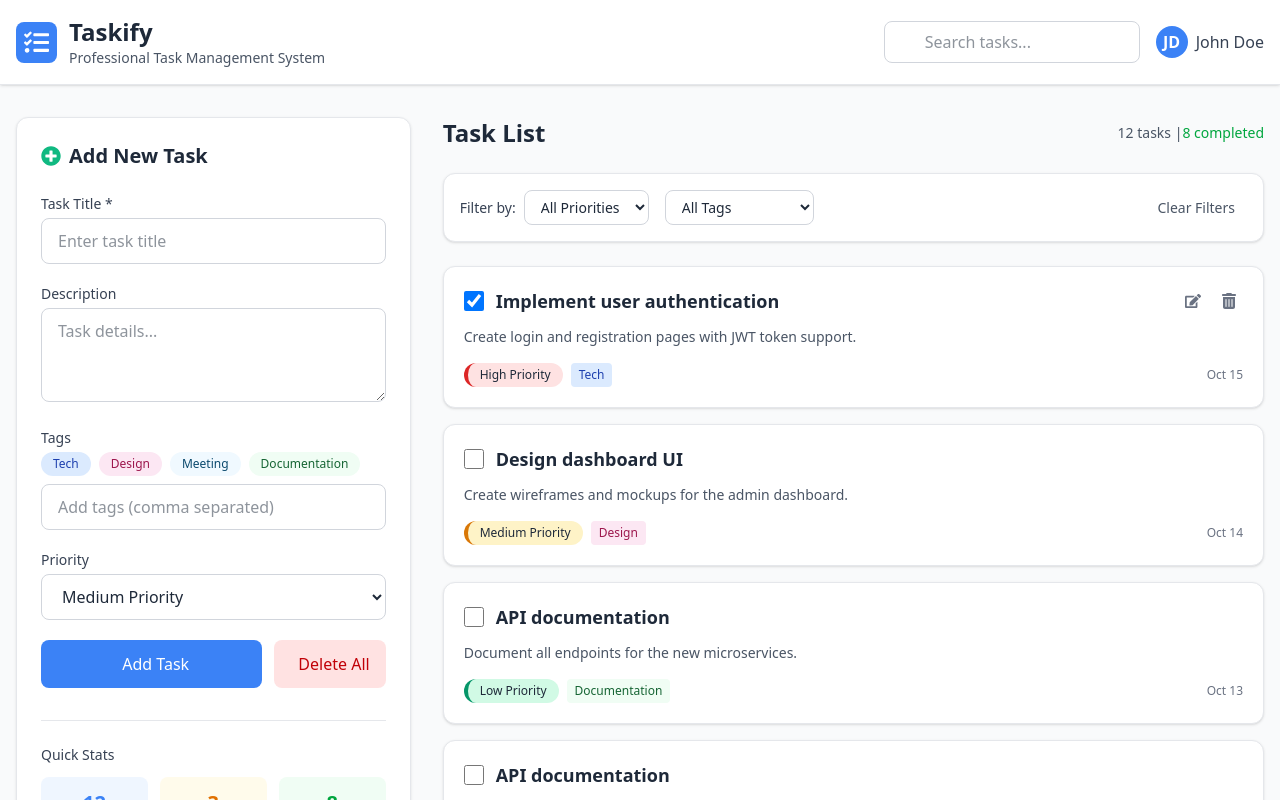
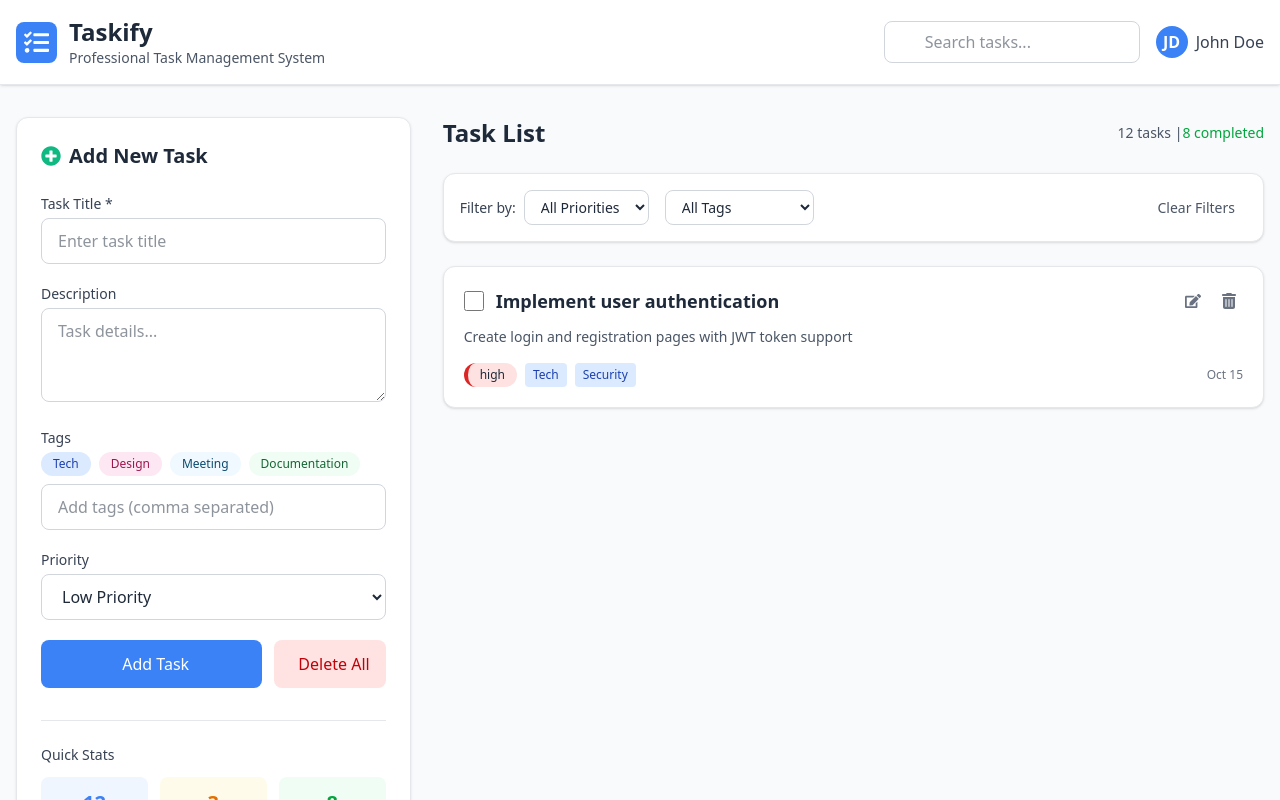
Before and after one commit to mahmudtech/Taskify, a React (Vite) app: page / in a window 1280 px wide. Shown: the top 800 px of the page. Built offline with nearby package versions, Linux system fonts and the light colour scheme.

Commit message:
feat(add): task aded show disply

```diff
--- a/src/App.jsx
+++ b/src/App.jsx
@@ -1,14 +1,37 @@
+import { useState } from "react";
 import Footer from "./components/layout/Footer";
 import Header from "./components/layout/Header";
 import TaskBoard from "./components/tasks/TaskBoard";
 
 export default function App() {
+  const defaultTask = {
+    id: crypto.randomUUID(),
+    title: "Implement user authentication",
+    description: "Create login and registration pages with JWT token support",
+    tags: ["Tech", "Security"],
+    priority: "high",
+    isCompleted: false,
+    date: new Date(),
+  };
+  const [tasks, setTasks] = useState([defaultTask]);
+
+  const handleOnChecked = (id) => {
+    console.log(id);
+  };
+
+  const handleAddTask = (newTask) => {
+    setTasks([...tasks, newTask]);
+  };
   return (
     <div>
       <Header />
       <main className="container mx-auto px-4 py-8">
         <div className="grid grid-cols-1 lg:grid-cols-3 gap-8">
-          <TaskBoard />
+          <TaskBoard
+            tasks={tasks}
+            onChecked={handleOnChecked}
+            addTask={handleAddTask}
+          />
         </div>
       </main>
       <Footer />
--- a/src/components/tasks/AddTask.jsx
+++ b/src/components/tasks/AddTask.jsx
@@ -1,6 +1,31 @@
+import { useState } from "react";
 import { FaPlusCircle } from "react-icons/fa";
 
-export default function AddTask() {
+export default function AddTask({ addTask }) {
+  const [task, setTask] = useState({
+    id: crypto.randomUUID(),
+    title: "",
+    description: "",
+    tags: [],
+    priority: "",
+    isCompleted: false,
+    date: new Date(),
+  });
+
+  const onClickText = (e) => {
+    const name = e.target.name;
+    let value = e.target.value;
+
+    if (name === "tags") {
+      value = value.split(",");
+    }
+
+    setTask({
+      ...task,
+      [name]: value,
+    });
+  };
+
   return (
     <div className="lg:col-span-1">
       <div className="bg-white rounded-xl shadow-sm border border-gray-200 p-6 sticky top-24">
@@ -21,6 +46,10 @@ export default function AddTask() {
               type="text"
               className="w-full px-4 py-2.5 border border-gray-300 rounded-lg focus:ring-2 focus:ring-primary focus:border-transparent"
               placeholder="Enter task title"
+              name="title"
+              id="title"
+              value={task.title}
+              onChange={onClickText}
               required
             />
           </div>
@@ -36,6 +65,10 @@ export default function AddTask() {
               rows="3"
               className="w-full px-4 py-2.5 border border-gray-300 rounded-lg focus:ring-2 focus:ring-primary focus:border-transparent"
               placeholder="Task details..."
+              name="description"
+              id="description"
+              value={task.description}
+              onChange={onClickText}
             ></textarea>
           </div>
 
@@ -61,6 +94,10 @@ export default function AddTask() {
               type="text"
               className="w-full px-4 py-2.5 border border-gray-300 rounded-lg focus:ring-2 focus:ring-primary focus:border-transparent"
               placeholder="Add tags (comma separated)"
+              name="tags"
+              id="tags"
+              value={task.tags}
+              onChange={onClickText}
             />
           </div>
 
@@ -71,11 +108,15 @@ export default function AddTask() {
             >
               Priority
             </label>
-            <select className="w-full px-4 py-2.5 border border-gray-300 rounded-lg focus:ring-2 focus:ring-primary focus:border-transparent">
+            <select
+              className="w-full px-4 py-2.5 border border-gray-300 rounded-lg focus:ring-2 focus:ring-primary focus:border-transparent"
+              name="priority"
+              id="priority"
+              value={task.priority}
+              onChange={onClickText}
+            >
               <option value="low">Low Priority</option>
-              <option value="medium" selected>
-                Medium Priority
-              </option>
+              <option value="medium">Medium Priority</option>
               <option value="high">High Priority</option>
             </select>
           </div>
@@ -84,6 +125,10 @@ export default function AddTask() {
             <button
               type="submit"
               className="flex-1 bg-primary hover:bg-secondary text-white font-medium py-3 px-4 rounded-lg transition duration-200 flex items-center justify-center"
+              onClick={(e) => {
+                e.preventDefault();
+                addTask(task);
+              }}
             >
               <i className="fas fa-plus mr-2"></i> Add Task
             </button>
--- a/src/components/tasks/TaskBoard.jsx
+++ b/src/components/tasks/TaskBoard.jsx
@@ -1,11 +1,11 @@
 import AddTask from "./AddTask";
 import TaskList from "./TaskList";
 
-export default function TaskBoard() {
+export default function TaskBoard({ tasks, onChecked, addTask }) {
   return (
     <>
-      <AddTask />
-      <TaskList />
+      <AddTask addTask={addTask} />
+      <TaskList tasks={tasks} onChecked={onChecked} />
     </>
   );
 }
--- a/src/components/tasks/TaskCard.jsx
+++ b/src/components/tasks/TaskCard.jsx
@@ -1,7 +1,7 @@
 import { FaEdit } from "react-icons/fa";
 import { FaTrashCan } from "react-icons/fa6";
 
-export default function TaskCard() {
+export default function TaskCard({ task, onChecked }) {
   return (
     <>
       <div className="lg:col-span-2">
@@ -12,10 +12,11 @@ export default function TaskCard() {
                 <input
                   type="checkbox"
                   className="h-5 w-5 text-primary rounded border-gray-300 mr-3"
-                  checked
+                  checked={task.isCompleted}
+                  onChange={() => onChecked(task.id)}
                 />
                 <h3 className="text-lg font-semibold text-gray-800">
-                  Implement user authentication
+                  {task.title}
                 </h3>
               </div>
               <div className="flex space-x-2">
@@ -23,131 +24,26 @@ export default function TaskCard() {
                   <FaEdit />
                 </button>
                 <button className="text-gray-500 hover:text-red-600 p-1.5 rounded-lg">
-                  {/* <i className="fas fa-trash-alt"></i> */}
                   <FaTrashCan />
                 </button>
               </div>
             </div>
-            <p className="text-gray-600 mb-4 text-sm">
-              Create login and registration pages with JWT token support.
-            </p>
+            <p className="text-gray-600 mb-4 text-sm">{task.description}</p>
             <div className="flex justify-between items-center">
               <div className="flex flex-wrap gap-2">
                 <div className="priority-high text-xs font-medium px-3 py-1 rounded-full">
-                  High Priority
+                  {task.priority}
                 </div>
-                <div className="tag-tech px-2 py-1 rounded text-xs font-medium">
-                  Tech
-                </div>
+                {task.tags.map((tag, idx) => (
+                  <div
+                    key={idx}
+                    className="tag-tech px-2 py-1 rounded text-xs font-medium"
+                  >
+                    {tag}
+                  </div>
+                ))}
               </div>
               <div className="text-xs text-gray-500">Oct 15</div>
-            </div>
-          </div>
-
-          <div className="bg-white rounded-xl shadow-sm border border-gray-200 p-5">
-            <div className="flex justify-between items-start mb-3">
-              <div className="flex items-center">
-                <input
-                  type="checkbox"
-                  className="h-5 w-5 text-primary rounded border-gray-300 mr-3"
-                />
-                <h3 className="text-lg font-semibold text-gray-800">
-                  Design dashboard UI
-                </h3>
-              </div>
-              <div className="flex space-x-2">
-                <button className="text-gray-500 hover:text-primary p-1.5 rounded-lg">
-                  <i className="fas fa-edit"></i>
-                </button>
-                <button className="text-gray-500 hover:text-red-600 p-1.5 rounded-lg">
-                  <i className="fas fa-trash-alt"></i>
-                </button>
-              </div>
-            </div>
-            <p className="text-gray-600 mb-4 text-sm">
-              Create wireframes and mockups for the admin dashboard.
-            </p>
-            <div className="flex justify-between items-center">
-              <div className="flex flex-wrap gap-2">
-                <div className="priority-medium text-xs font-medium px-3 py-1 rounded-full">
-                  Medium Priority
-                </div>
-                <div className="tag-design px-2 py-1 rounded text-xs font-medium">
-                  Design
-                </div>
-              </div>
-              <div className="text-xs text-gray-500">Oct 14</div>
-            </div>
-          </div>
-
-          <div className="bg-white rounded-xl shadow-sm border border-gray-200 p-5">
-            <div className="flex justify-between items-start mb-3">
-              <div className="flex items-center">
-                <input
-                  type="checkbox"
-                  className="h-5 w-5 text-primary rounded border-gray-300 mr-3"
-                />
-                <h3 className="text-lg font-semibold text-gray-800">
-                  API documentation
-                </h3>
-              </div>
-              <div className="flex space-x-2">
-                <button className="text-gray-500 hover:text-primary p-1.5 rounded-lg">
-                  <i className="fas fa-edit"></i>
-                </button>
-                <button className="text-gray-500 hover:text-red-600 p-1.5 rounded-lg">
-                  <i className="fas fa-trash-alt"></i>
-                </button>
-              </div>
-            </div>
-            <p className="text-gray-600 mb-4 text-sm">
-              Document all endpoints for the new microservices.
-            </p>
-            <div className="flex justify-between items-center">
-              <div className="flex flex-wrap gap-2">
-                <div className="priority-low text-xs font-medium px-3 py-1 rounded-full">
-                  Low Priority
-                </div>
-                <div className="tag-documentation px-2 py-1 rounded text-xs font-medium">
-                  Documentation
-                </div>
-              </div>
-              <div className="text-xs text-gray-500">Oct 13</div>
-            </div>
-          </div>
-          <div className="bg-white rounded-xl shadow-sm border border-gray-200 p-5">
-            <div className="flex justify-between items-start mb-3">
-              <div className="flex items-center">
-                <input
-                  type="checkbox"
-                  className="h-5 w-5 text-primary rounded border-gray-300 mr-3"
-                />
-                <h3 className="text-lg font-semibold text-gray-800">
-                  API documentation
-                </h3>
-              </div>
-              <div className="flex space-x-2">
-                <button className="text-gray-500 hover:text-primary p-1.5 rounded-lg">
-                  <i className="fas fa-edit"></i>
-                </button>
-                <button className="text-gray-500 hover:text-red-600 p-1.5 rounded-lg">
-                  <i className="fas fa-trash-alt"></i>
-                </button>
-              </div>
-            </div>
-            <p className="text-gray-600 mb-4 text-sm">
-              Document all endpoints for the new microservices.
-            </p>
-            <div className="flex justify-between items-center">
-              <div className="flex flex-wrap gap-2">
-                <div className="priority-low text-xs font-medium px-3 py-1 rounded-full">
-                  Low Priority
-                </div>
-                <div className="tag-documentation px-2 py-1 rounded text-xs font-medium">
-                  Documentation
-                </div>
-              </div>
-              <div className="text-xs text-gray-500">Oct 13</div>
             </div>
           </div>
         </div>
--- a/src/components/tasks/TaskList.jsx
+++ b/src/components/tasks/TaskList.jsx
@@ -2,16 +2,14 @@ import TaskActions from "./TaskActions";
 import TaskCard from "./TaskCard";
 import TaskFilter from "./TaskFilter";
 
-export default function TaskList() {
+export default function TaskList({ tasks, onChecked }) {
   return (
     <div className="lg:col-span-2">
       <TaskActions />
       <TaskFilter />
-
-      {/* <!-- Task List --> */}
-      {/* task list add */}
-
-      <TaskCard />
+      {tasks.map((task, idx) => (
+        <TaskCard key={idx} task={task} onChecked={onChecked} />
+      ))}
     </div>
   );
 }
```
